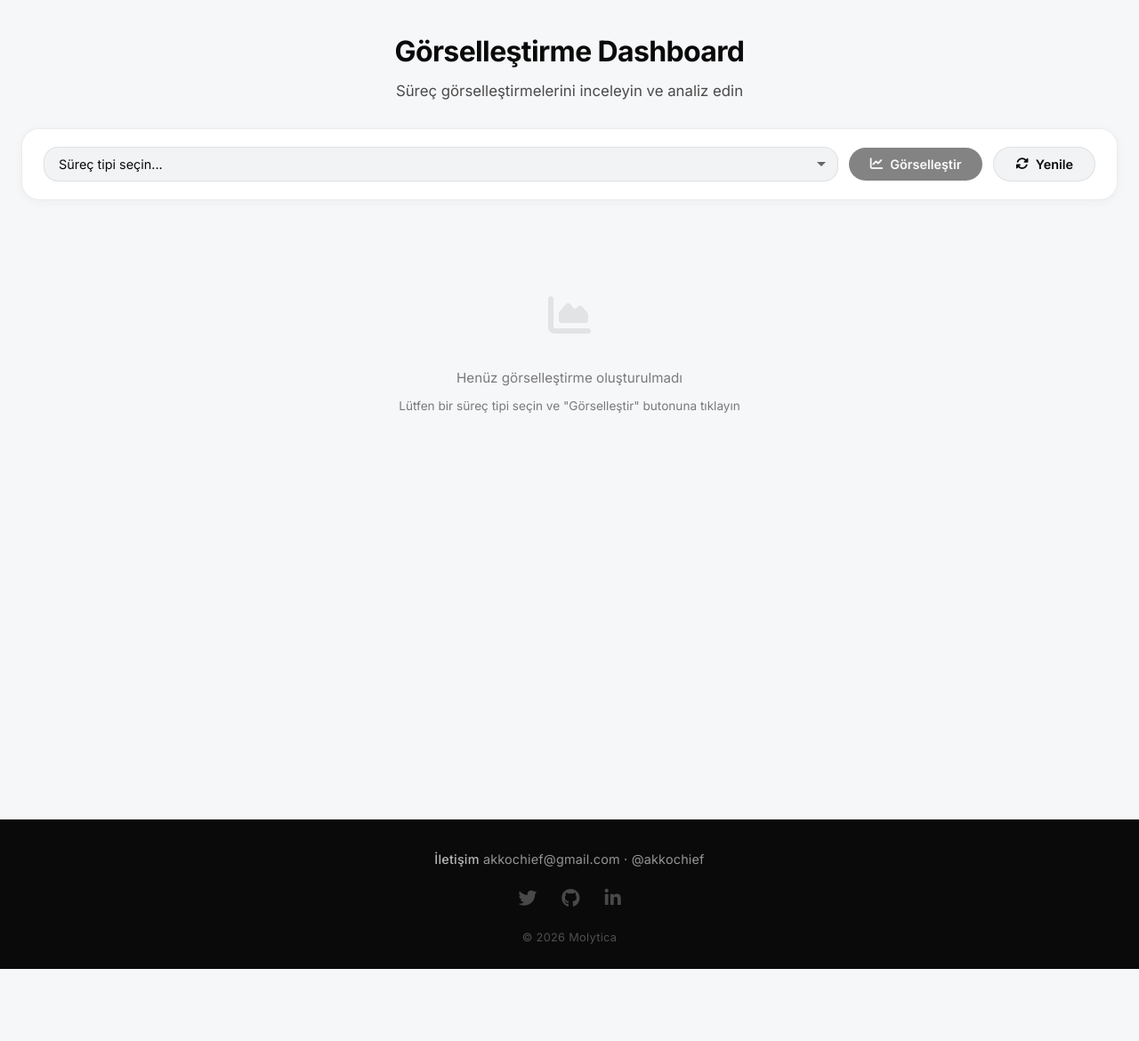
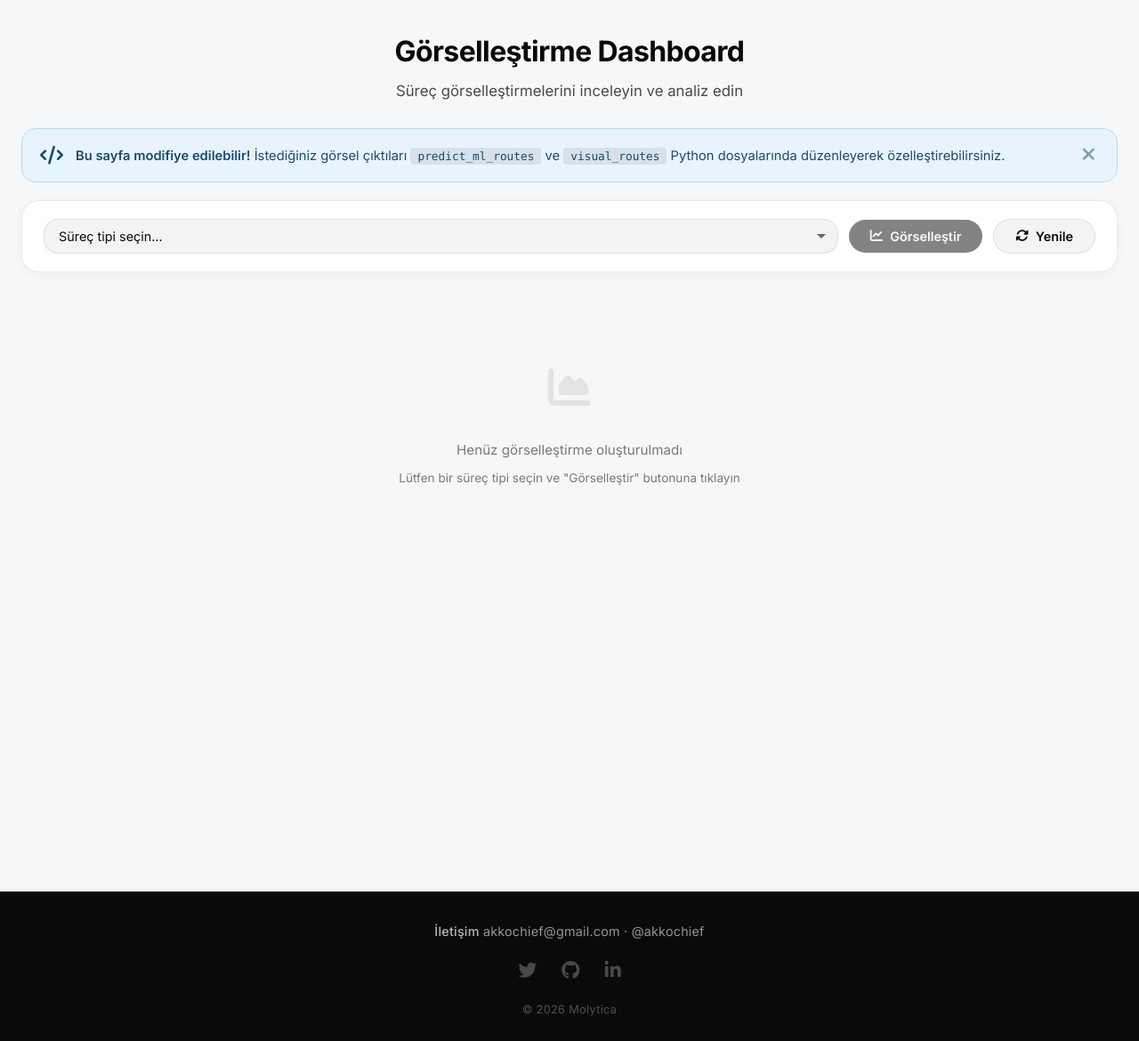
Before and after one commit to akkochief/molytica, a Flask app: page /visual in a window 1280 px wide. Shown: the part 67-1237 px from the top of the page at 89% size. Before the commit the page ends 1156 px from the top, so only its background shows below. Run offline with Flask 3, Linux system fonts and the light colour scheme; data that the repository does not hold is empty; some libraries are stand-ins or nearby versions.

Commit message:
Update visual.html

```diff
--- a/templates/visual.html
+++ b/templates/visual.html
@@ -43,6 +43,9 @@
             --radius-xl: 100px;
             --transition: 0.35s cubic-bezier(0.25, 0.46, 0.45, 0.94);
             --font: 'Inter', -apple-system, system-ui, sans-serif;
+            --info-bg: #e8f4fd;
+            --info-border: #b8d8f0;
+            --info-text: #1a4b6d;
         }
 
         [data-theme="dark"] {
@@ -68,6 +71,9 @@
             --footer-text: #888888;
             --clock-bg: #282828;
             --clock-text: #c0c0c0;
+            --info-bg: #1a2a3a;
+            --info-border: #2a4a6a;
+            --info-text: #a0c8e8;
         }
 
         body {
@@ -226,6 +232,59 @@
             color: var(--text-secondary);
             font-weight: 400;
             transition: color var(--transition);
+        }
+
+        /* INFO BANNER - Sayfanın modifiye edilebilir olduğunu belirten mesaj */
+        .info-banner {
+            background: var(--info-bg);
+            border: 1px solid var(--info-border);
+            border-radius: var(--radius-md);
+            padding: 14px 20px;
+            margin-bottom: 20px;
+            display: flex;
+            align-items: center;
+            gap: 14px;
+            animation: fadeUp 0.7s ease 0.1s forwards;
+            opacity: 0;
+            transition: all var(--transition);
+        }
+        .info-banner i {
+            font-size: 1.3rem;
+            color: var(--info-text);
+            flex-shrink: 0;
+        }
+        .info-banner .info-content {
+            flex: 1;
+            color: var(--info-text);
+            font-size: 0.92rem;
+            line-height: 1.5;
+        }
+        .info-banner .info-content strong {
+            font-weight: 600;
+        }
+        .info-banner .info-content code {
+            background: rgba(0,0,0,0.08);
+            padding: 2px 8px;
+            border-radius: 4px;
+            font-size: 0.8rem;
+            font-family: 'Monaco', 'Menlo', monospace;
+            color: var(--info-text);
+        }
+        [data-theme="dark"] .info-banner .info-content code {
+            background: rgba(255,255,255,0.08);
+        }
+        .info-banner .info-close {
+            background: none;
+            border: none;
+            color: var(--info-text);
+            cursor: pointer;
+            font-size: 1.1rem;
+            opacity: 0.5;
+            transition: opacity 0.3s ease;
+            padding: 4px;
+        }
+        .info-banner .info-close:hover {
+            opacity: 1;
         }
 
         .controls {
@@ -562,6 +621,8 @@
             main { padding: 0 16px; margin: 20px auto; }
             .page-header h2 { font-size: 1.5rem; }
             .page-header p { font-size: 0.9rem; }
+            .info-banner { flex-wrap: wrap; padding: 12px 16px; }
+            .info-banner .info-content { font-size: 0.82rem; }
             .controls { padding: 16px; flex-direction: column; }
             .controls select { width: 100%; min-width: unset; }
             .controls .btn { width: 100%; justify-content: center; }
@@ -587,6 +648,8 @@
             .card-body { min-height: 140px; }
             .card-footer .btn { font-size: 0.7rem; padding: 4px 8px; }
             .placeholder-icon { font-size: 2rem; }
+            .info-banner { padding: 10px 12px; }
+            .info-banner .info-content { font-size: 0.75rem; }
         }
     </style>
 </head>
@@ -610,6 +673,20 @@
     <div class="page-header">
         <h2 id="pageTitle">Görselleştirme Dashboard</h2>
         <p id="pageDesc">Süreç görselleştirmelerini inceleyin ve analiz edin</p>
+    </div>
+
+    <!-- INFO BANNER - Modifiye edilebilir sayfa mesajı -->
+    <div class="info-banner" id="infoBanner">
+        <i class="fas fa-code"></i>
+        <div class="info-content">
+            <strong>📐 Bu sayfa modifiye edilebilir!</strong>
+            İstediğiniz görsel çıktıları <code>predict_ml_routes</code> ve <code>visual_routes</code>
+            Python dosyalarında düzenleyerek özelleştirebilirsiniz. Görselleştirme
+            süreçlerini kendi ihtiyaçlarınıza göre şekillendirin.
+        </div>
+        <button class="info-close" id="infoClose" aria-label="Close info banner">
+            <i class="fas fa-times"></i>
+        </button>
     </div>
 
     <div class="controls" id="controls">
@@ -679,7 +756,9 @@
             pageDesc: $('pageDesc'),
             contactLabel: $('contactLabel'),
             contactInfo: $('contactInfo'),
-            copyright: $('copyright')
+            copyright: $('copyright'),
+            infoBanner: $('infoBanner'),
+            infoClose: $('infoClose')
         };
 
         var translations = {
@@ -701,7 +780,8 @@
                 refreshed: 'Görselleştirmeler yenilendi',
                 updated: 'Görselleştirmeler güncellendi',
                 downloading: 'İndiriliyor...',
-                loading: 'Yükleniyor...'
+                loading: 'Yükleniyor...',
+                infoBanner: 'Bu sayfa modifiye edilebilir! İstediğiniz görsel çıktıları predict_ml_routes ve visual_routes Python dosyalarında düzenleyerek özelleştirebilirsiniz.'
             },
             en: {
                 headerTitle: 'Visualization',
@@ -721,7 +801,8 @@
                 refreshed: 'Visualizations refreshed',
                 updated: 'Visualizations updated',
                 downloading: 'Downloading...',
-                loading: 'Loading...'
+                loading: 'Loading...',
+                infoBanner: 'This page is customizable! You can modify the visual outputs by editing the predict_ml_routes and visual_routes Python files.'
             }
         };
 
@@ -765,6 +846,29 @@
 
             if (els.langSwitch) {
                 els.langSwitch.textContent = lang.toUpperCase();
+            }
+
+            // Info banner içeriğini güncelle
+            var infoContent = document.querySelector('.info-banner .info-content');
+            if (infoContent) {
+                var strong = infoContent.querySelector('strong');
+                var textNode = infoContent.childNodes[infoContent.childNodes.length - 1];
+                if (strong && textNode) {
+                    // Bu kısmı daha temiz bir şekilde yapalım
+                    var bannerText = t.infoBanner;
+                    var parts = bannerText.split('!');
+                    if (parts.length > 1) {
+                        strong.textContent = parts[0] + '!';
+                        // Kalan metni güncelle
+                        var remainingText = parts.slice(1).join('!').trim();
+                        var codeElements = infoContent.querySelectorAll('code');
+                        if (codeElements.length > 0) {
+                            // Mevcut code elementlerini koruyarak güncelle
+                            var newHtml = '<strong>' + parts[0] + '!</strong> ' + remainingText.replace(/predict_ml_routes/g, '<code>predict_ml_routes</code>').replace(/visual_routes/g, '<code>visual_routes</code>');
+                            infoContent.innerHTML = newHtml;
+                        }
+                    }
+                }
             }
         }
 
@@ -1084,6 +1188,22 @@
             });
         }
 
+        // Info banner kapatma
+        if (els.infoClose) {
+            els.infoClose.addEventListener('click', function() {
+                if (els.infoBanner) {
+                    els.infoBanner.style.display = 'none';
+                    localStorage.setItem('molytica-info-banner-hidden', 'true');
+                }
+            });
+        }
+
+        // Info banner'ı daha önce kapatılmışsa gösterme
+        var isInfoHidden = localStorage.getItem('molytica-info-banner-hidden') === 'true';
+        if (isInfoHidden && els.infoBanner) {
+            els.infoBanner.style.display = 'none';
+        }
+
         function init() {
             setTheme(dark);
             setLanguage('tr');
```
